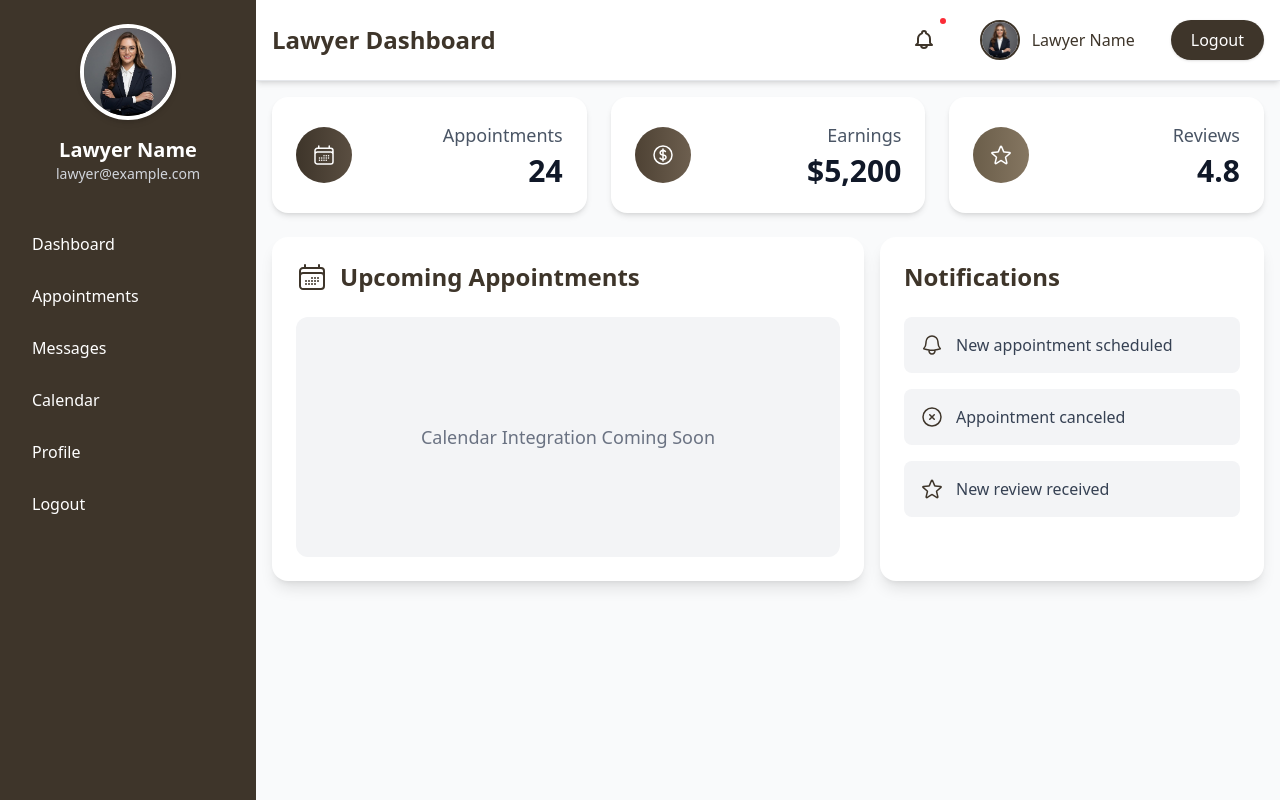
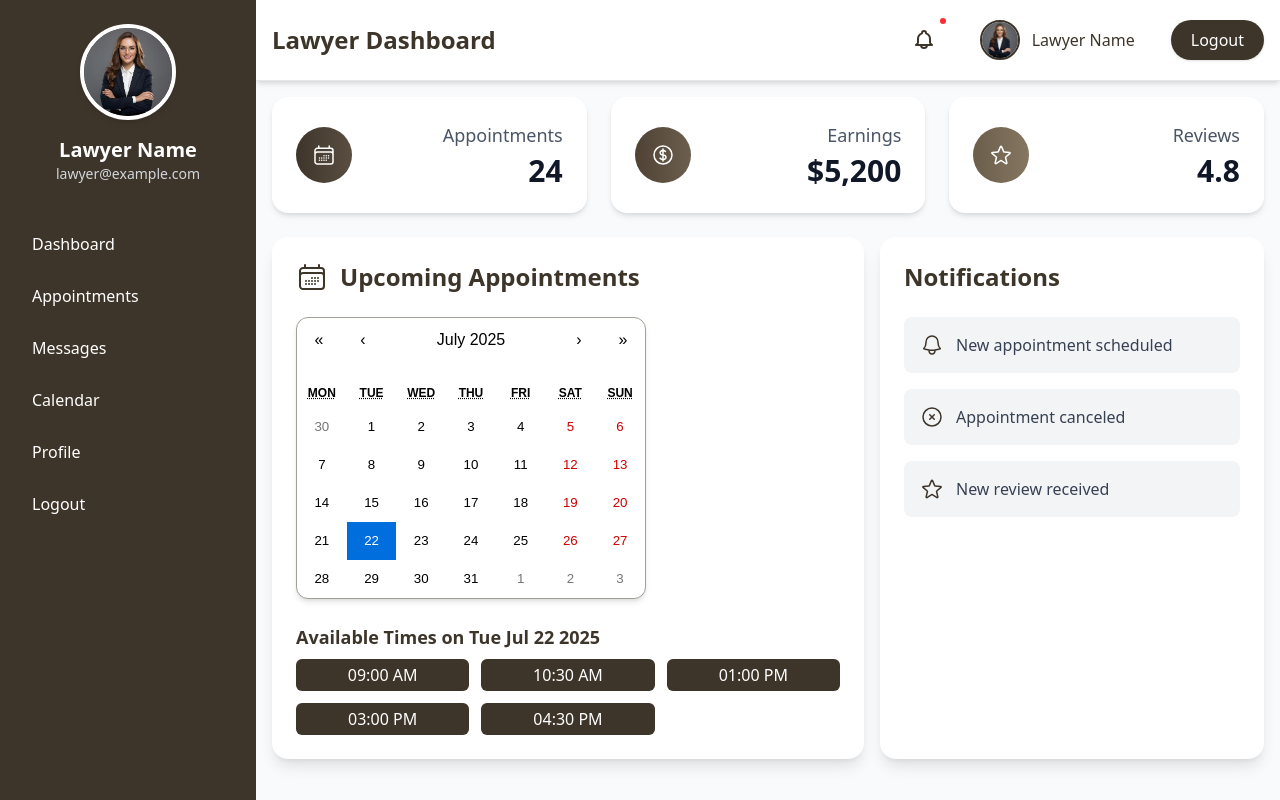
Before and after one commit to Uvindu7/LeagleEase_Frontend, a React (Vite) app: page /lawyer in a window 1280 px wide. Built offline with nearby package versions, Linux system fonts and the light colour scheme.

Commit message:
calender add

```diff
--- a/package.json
+++ b/package.json
@@ -14,6 +14,7 @@
     "@tailwindcss/vite": "^4.1.10",
     "lucide-react": "^0.525.0",
     "react": "^19.1.0",
+    "react-calendar": "^6.0.0",
     "react-dom": "^19.1.0",
     "react-icons": "^5.5.0",
     "react-router-dom": "^7.6.3",
--- a/src/Components/lawyer/CalenderSection.jsx
+++ b/src/Components/lawyer/CalenderSection.jsx
@@ -1,20 +1,50 @@
-// components/CalendarSection.jsx
-// components/CalendarSection.jsx
-import React from 'react';
+import React, { useState } from 'react';
 import { CalendarDaysIcon } from '@heroicons/react/24/outline';
+import Calendar from 'react-calendar';
+import 'react-calendar/dist/Calendar.css';
 
 const CalendarSection = () => {
+  const [selectedDate, setSelectedDate] = useState(new Date());
+
+  // Example available times for the selected date
+  const availableTimes = [
+    "09:00 AM",
+    "10:30 AM",
+    "01:00 PM",
+    "03:00 PM",
+    "04:30 PM",
+  ];
+
   return (
-    <div className="bg-white p-6 rounded-2xl shadow-lg h-full transition-transform duration-300 hover:shadow-2xl">
+    <div className="bg-white p-6 rounded-2xl shadow-lg h-full transition-transform duration-300 hover:shadow-2xl flex flex-col">
       {/* Section Header */}
       <div className="flex items-center gap-3 mb-6">
         <CalendarDaysIcon className="w-8 h-8 text-[#3e352a]" />
         <h2 className="text-2xl font-semibold text-[#3e352a]">Upcoming Appointments</h2>
       </div>
 
-      {/* Placeholder for Calendar */}
-      <div className="flex flex-col items-center justify-center text-gray-500 bg-gray-100 rounded-xl h-60">
-        <p className="text-lg">Calendar Integration Coming Soon</p>
+      {/* React Calendar */}
+      <Calendar
+        onChange={setSelectedDate}
+        value={selectedDate}
+        className="react-calendar rounded-xl shadow-md"
+      />
+
+      {/* Available Times */}
+      <div className="mt-6">
+        <h3 className="text-lg font-semibold mb-2 text-[#3e352a]">
+          Available Times on {selectedDate.toDateString()}
+        </h3>
+        <ul className="grid grid-cols-3 gap-3">
+          {availableTimes.map((time) => (
+            <li
+              key={time}
+              className="bg-[#3e352a] text-white rounded-md px-3 py-1 text-center cursor-pointer hover:bg-[#5a4e41] transition"
+            >
+              {time}
+            </li>
+          ))}
+        </ul>
       </div>
     </div>
   );
```
Also changed, not shown: 1 other file (tests, documents, lock files or other folders).
